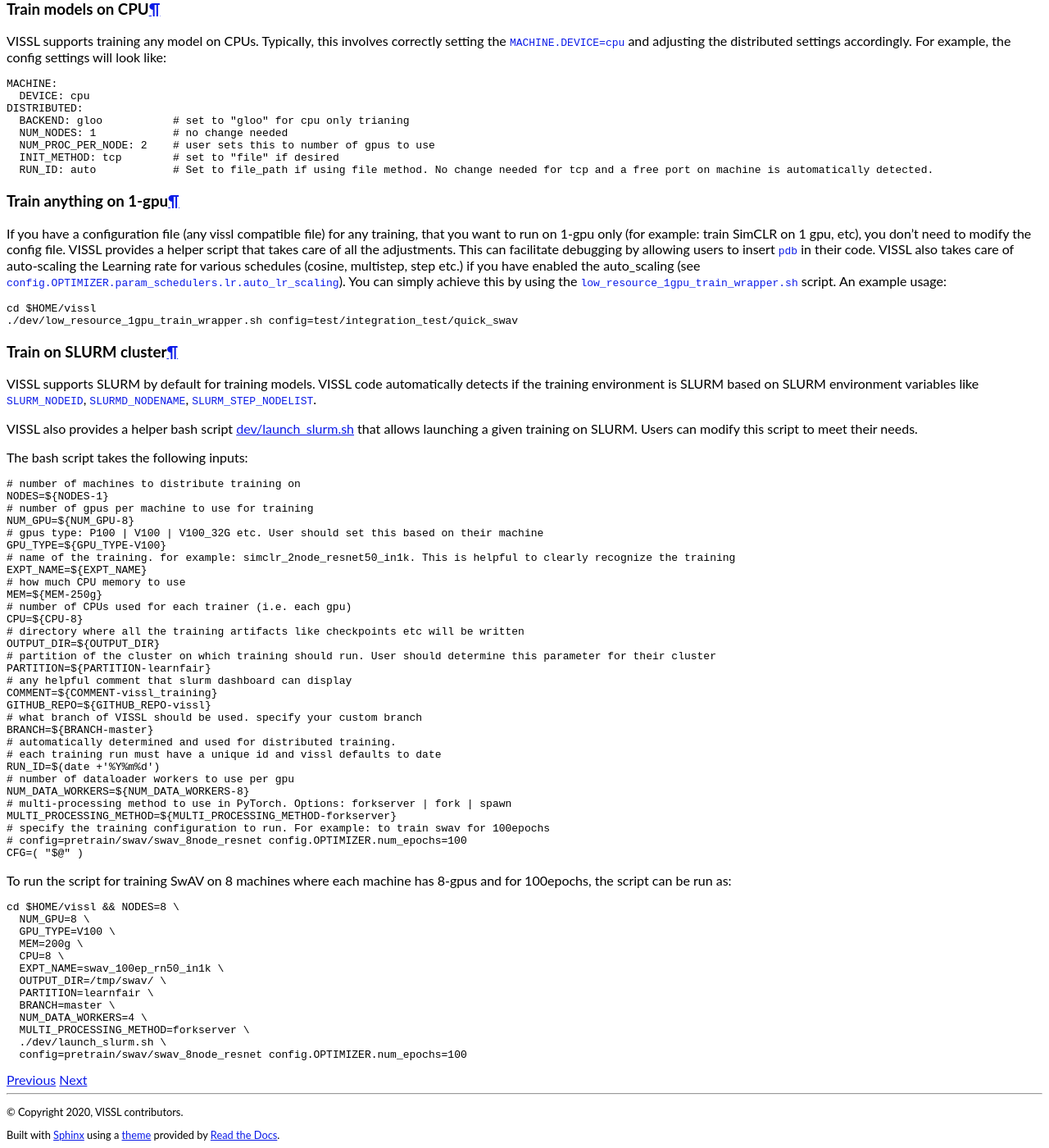
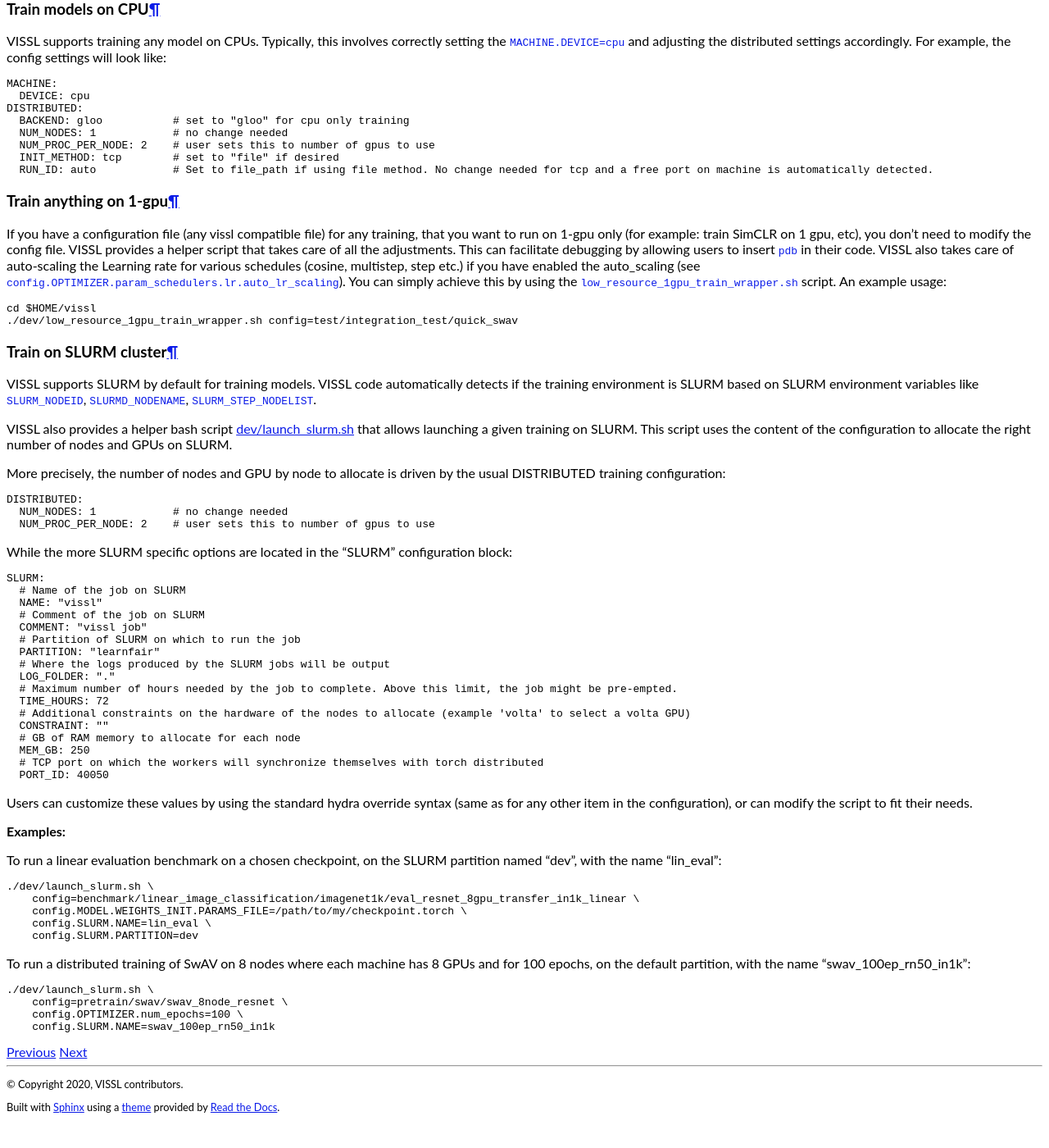
Before and after one commit to facebookresearch/vissl, a Sphinx documentation site: the page built from docs/source/train_resource_setup.rst, in a window 1280 px wide and 1400 px high, scrolled down 7844 px. Shown: the whole window at 82% size. Built offline with Sphinx 7.4.7 and the Read the Docs theme 2.0.0, drawn with Linux system fonts in a browser that asks for light colours; after the commit the page ends 9210 px from its top, so only the background shows below that.

Commit message:
Add documentation on the SLURM cluster usage

```diff
--- a/docs/source/train_resource_setup.rst
+++ b/docs/source/train_resource_setup.rst
@@ -8,7 +8,7 @@ VISSL supports training any model on CPUs. Typically, this involves correctly se
     MACHINE:
       DEVICE: cpu
     DISTRIBUTED:
-      BACKEND: gloo           # set to "gloo" for cpu only trianing
+      BACKEND: gloo           # set to "gloo" for cpu only training
       NUM_NODES: 1            # no change needed
       NUM_PROC_PER_NODE: 2    # user sets this to number of gpus to use
       INIT_METHOD: tcp        # set to "file" if desired
@@ -33,61 +33,58 @@ Train on SLURM cluster
 
 VISSL supports SLURM by default for training models. VISSL code automatically detects if the training environment is SLURM based on SLURM environment variables like :code:`SLURM_NODEID`, :code:`SLURMD_NODENAME`, :code:`SLURM_STEP_NODELIST`.
 
-VISSL also provides a helper bash script `dev/launch_slurm.sh <https://github.com/facebookresearch/vissl/blob/master/dev/launch_slurm.sh>`_ that allows launching a given training on SLURM. Users can modify this script to meet their needs.
+VISSL also provides a helper bash script `dev/launch_slurm.sh <https://github.com/facebookresearch/vissl/blob/master/dev/launch_slurm.sh>`_ that allows launching a given training on SLURM.
+This script uses the content of the configuration to allocate the right number of nodes and GPUs on SLURM.
 
-The bash script takes the following inputs:
+More precisely, the number of nodes and GPU by node to allocate is driven by the usual DISTRIBUTED training configuration:
 
+.. code-block:: yaml
+
+    DISTRIBUTED:
+      NUM_NODES: 1            # no change needed
+      NUM_PROC_PER_NODE: 2    # user sets this to number of gpus to use
+
+While the more SLURM specific options are located in the "SLURM" configuration block:
+
+.. code-block:: yaml
+
+  SLURM:
+    # Name of the job on SLURM
+    NAME: "vissl"
+    # Comment of the job on SLURM
+    COMMENT: "vissl job"
+    # Partition of SLURM on which to run the job
+    PARTITION: "learnfair"
+    # Where the logs produced by the SLURM jobs will be output
+    LOG_FOLDER: "."
+    # Maximum number of hours needed by the job to complete. Above this limit, the job might be pre-empted.
+    TIME_HOURS: 72
+    # Additional constraints on the hardware of the nodes to allocate (example 'volta' to select a volta GPU)
+    CONSTRAINT: ""
+    # GB of RAM memory to allocate for each node
+    MEM_GB: 250
+    # TCP port on which the workers will synchronize themselves with torch distributed
+    PORT_ID: 40050
+
+Users can customize these values by using the standard hydra override syntax (same as for any other item in the configuration), or can modify the script to fit their needs.
+
+**Examples:**
+
+To run a linear evaluation benchmark on a chosen checkpoint, on the SLURM partition named "dev", with the name "lin_eval":
 
 .. code-block:: bash
 
-    # number of machines to distribute training on
-    NODES=${NODES-1}
-    # number of gpus per machine to use for training
-    NUM_GPU=${NUM_GPU-8}
-    # gpus type: P100 | V100 | V100_32G etc. User should set this based on their machine
-    GPU_TYPE=${GPU_TYPE-V100}
-    # name of the training. for example: simclr_2node_resnet50_in1k. This is helpful to clearly recognize the training
-    EXPT_NAME=${EXPT_NAME}
-    # how much CPU memory to use
-    MEM=${MEM-250g}
-    # number of CPUs used for each trainer (i.e. each gpu)
-    CPU=${CPU-8}
-    # directory where all the training artifacts like checkpoints etc will be written
-    OUTPUT_DIR=${OUTPUT_DIR}
-    # partition of the cluster on which training should run. User should determine this parameter for their cluster
-    PARTITION=${PARTITION-learnfair}
-    # any helpful comment that slurm dashboard can display
-    COMMENT=${COMMENT-vissl_training}
-    GITHUB_REPO=${GITHUB_REPO-vissl}
-    # what branch of VISSL should be used. specify your custom branch
-    BRANCH=${BRANCH-master}
-    # automatically determined and used for distributed training.
-    # each training run must have a unique id and vissl defaults to date
-    RUN_ID=$(date +'%Y%m%d')
-    # number of dataloader workers to use per gpu
-    NUM_DATA_WORKERS=${NUM_DATA_WORKERS-8}
-    # multi-processing method to use in PyTorch. Options: forkserver | fork | spawn
-    MULTI_PROCESSING_METHOD=${MULTI_PROCESSING_METHOD-forkserver}
-    # specify the training configuration to run. For example: to train swav for 100epochs
-    # config=pretrain/swav/swav_8node_resnet config.OPTIMIZER.num_epochs=100
-    CFG=( "$@" )
+    ./dev/launch_slurm.sh \
+        config=benchmark/linear_image_classification/imagenet1k/eval_resnet_8gpu_transfer_in1k_linear \
+        config.MODEL.WEIGHTS_INIT.PARAMS_FILE=/path/to/my/checkpoint.torch \
+        config.SLURM.NAME=lin_eval \
+        config.SLURM.PARTITION=dev
 
-
-To run the script for training SwAV on 8 machines where each machine has 8-gpus and for 100epochs, the script can be run as:
-
+To run a distributed training of SwAV on 8 nodes where each machine has 8 GPUs and for 100 epochs, on the default partition, with the name "swav_100ep_rn50_in1k":
 
 .. code-block:: bash
 
-    cd $HOME/vissl && NODES=8 \
-      NUM_GPU=8 \
-      GPU_TYPE=V100 \
-      MEM=200g \
-      CPU=8 \
-      EXPT_NAME=swav_100ep_rn50_in1k \
-      OUTPUT_DIR=/tmp/swav/ \
-      PARTITION=learnfair \
-      BRANCH=master \
-      NUM_DATA_WORKERS=4 \
-      MULTI_PROCESSING_METHOD=forkserver \
-      ./dev/launch_slurm.sh \
-      config=pretrain/swav/swav_8node_resnet config.OPTIMIZER.num_epochs=100
+    ./dev/launch_slurm.sh \
+        config=pretrain/swav/swav_8node_resnet \
+        config.OPTIMIZER.num_epochs=100 \
+        config.SLURM.NAME=swav_100ep_rn50_in1k
```
Also changed, not shown: docs/source/large_scale/distributed_training.rst (+2 -60 lines).
